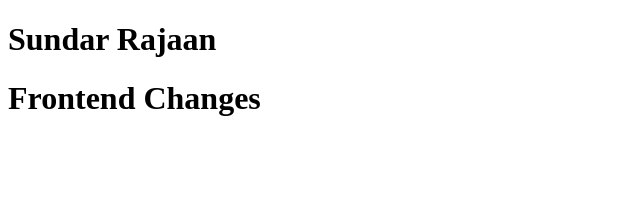
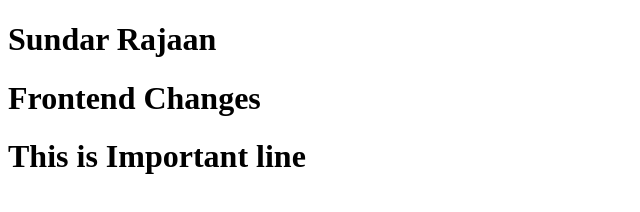
Before and after one commit to SUNDAR-RAJAAN/samplecode, a plain HTML site: page index.html in a window 1280 px wide. Shown: the whole page, without its empty margins (0-640 px from the left). Drawn offline with Linux system fonts and the light colour scheme.

Commit message:
! feat : added some important changes

```diff
--- a/index.html
+++ b/index.html
@@ -8,5 +8,6 @@
 <body>
     <h1> Sundar Rajaan </h1>
     <h1> Frontend Changes</h1>
+    <h1>  This is Important line </h1>
 </body>
 </html>
```
